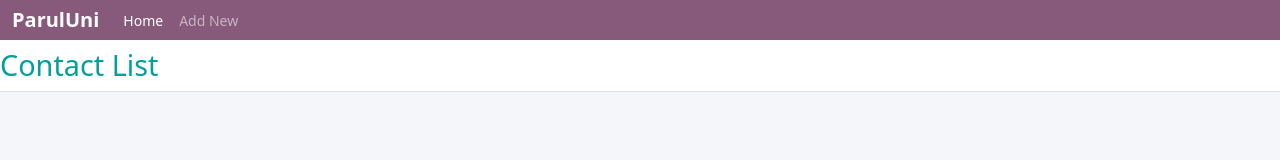
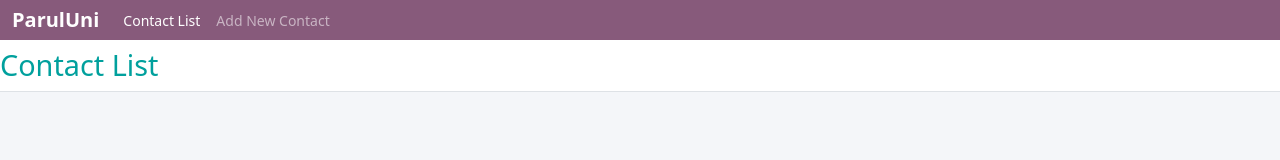
Before and after one commit to ashokpoudel34/Angular-Workshop, an Angular app: page / in a window 1280 px wide. Shown: the top 160 px of the page. Built offline with nearby package versions, Linux system fonts and the light colour scheme.

Commit message:
2nd Day changes

```diff
--- a/src/app/app-routing.module.ts
+++ b/src/app/app-routing.module.ts
@@ -7,6 +7,7 @@ import { ContactListComponent } from './contact-list/contact-list.component';
 
 const routes: Routes = [
   {path: "",component:ContactListComponent},
+  {path: "list",component:ContactListComponent},
   {path: "add",component:ContactAddComponent},
   {path: "edit",component:ContactEditComponent},
   {path: "details",component:ContactDetailsComponent},
--- a/src/app/nav/nav.component.html
+++ b/src/app/nav/nav.component.html
@@ -9,10 +9,10 @@
     <div class="collapse navbar-collapse" id="navbarSupportedContent">
       <ul class="navbar-nav me-auto mb-2 mb-lg-0">
         <li class="nav-item">
-          <a class="nav-link active" aria-current="page" href="#">Home</a>
+          <a class="nav-link active" aria-current="page" routerLink="/list">Contact List</a>
         </li>
         <li class="nav-item">
-          <a class="nav-link" href="#">Add New</a>
+          <a class="nav-link" routerLink="/add">Add New Contact</a>
         </li>
       </ul>
     </div>
```
